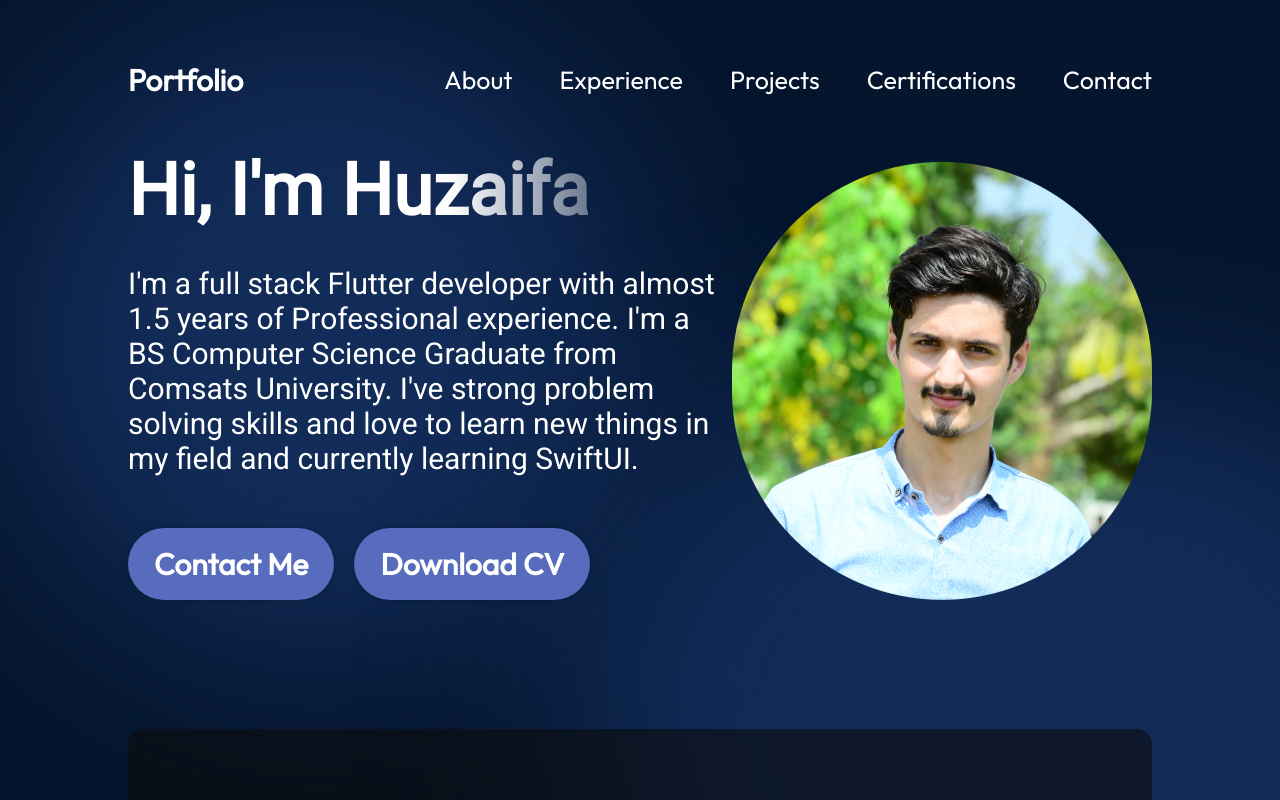
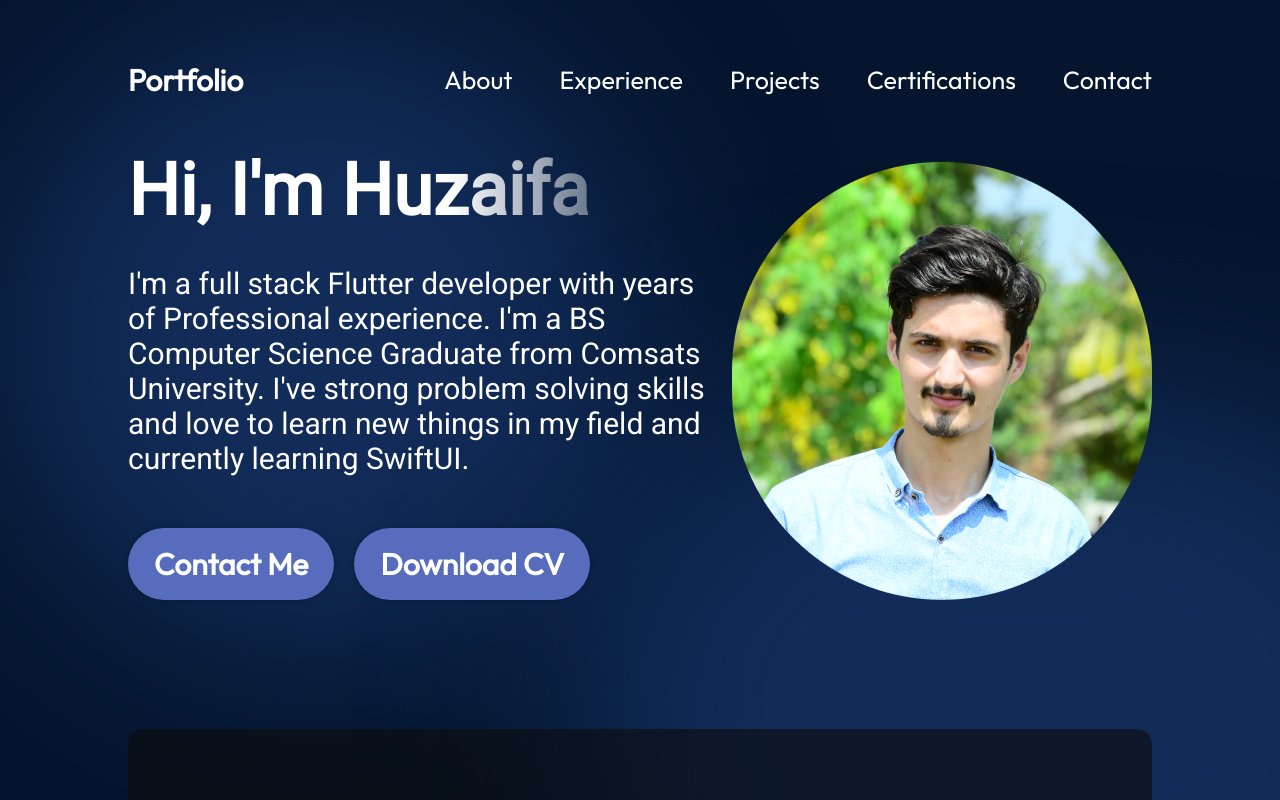
Before and after one commit to huzaifak08/Huzaifa-Portfolio, a React (Vite) app: page / in a window 1280 px wide. Shown: the top 800 px of the page. Built offline with nearby package versions, Linux system fonts and the light colour scheme.

Commit message:
remove years and CV update

```diff
--- a/src/components/hero/Hero.jsx
+++ b/src/components/hero/Hero.jsx
@@ -8,7 +8,7 @@ function Hero() {
       <div className={styles.content}>
         <h1 className={styles.title}>Hi, I'm Huzaifa</h1>
         <p className={styles.description}>
-          I'm a full stack Flutter developer with almost 1.5 years of
+          I'm a full stack Flutter developer with years of
           Professional experience. I'm a BS Computer Science Graduate from
           Comsats University. I've strong problem solving skills and love to
           learn new things in my field and currently learning SwiftUI.
@@ -18,7 +18,7 @@ function Hero() {
             Contact Me
           </a>
           <a
-            href="https://drive.google.com/file/d/15AZyFupFlwUQwpVDJrnIOMKgLGSDpi03/view?usp=sharing"
+            href="https://drive.google.com/file/d/1KpSRWt7kH1MCu-wZz_lYdmaO1qDQ2pt7/view?usp=sharing"
             className={styles.contactBtn}
             target="_blank"
           >
```
